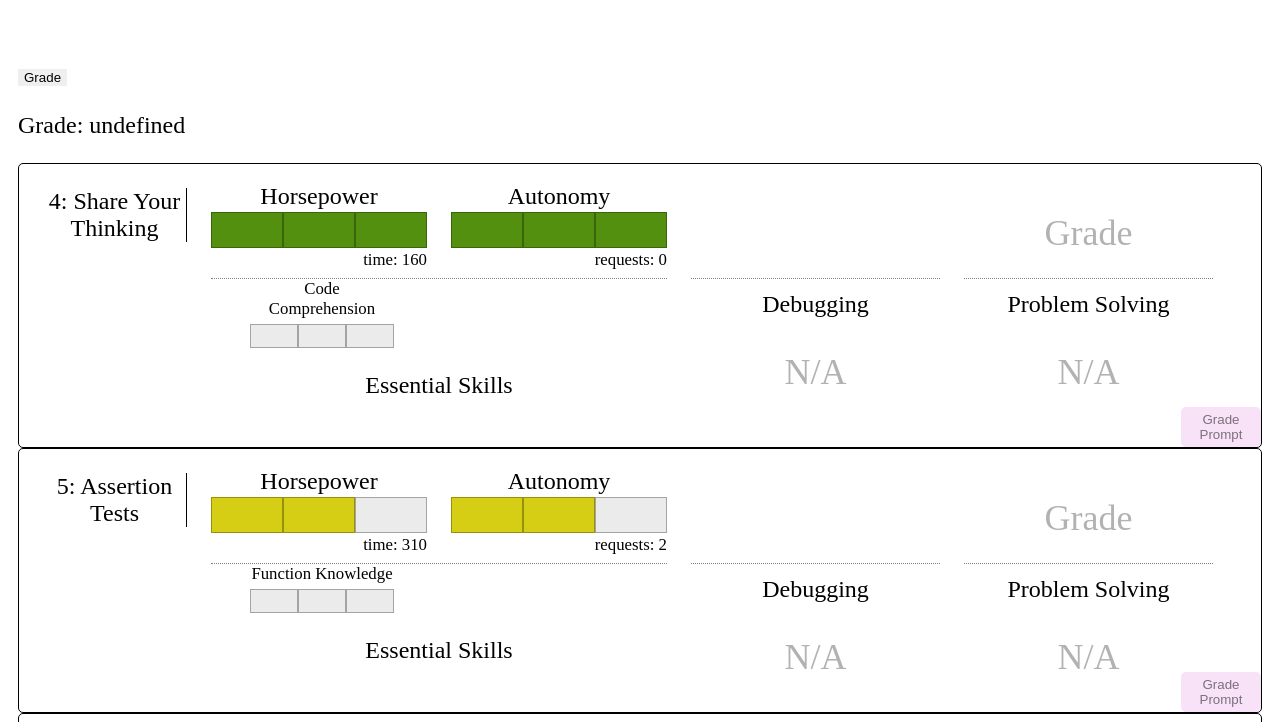
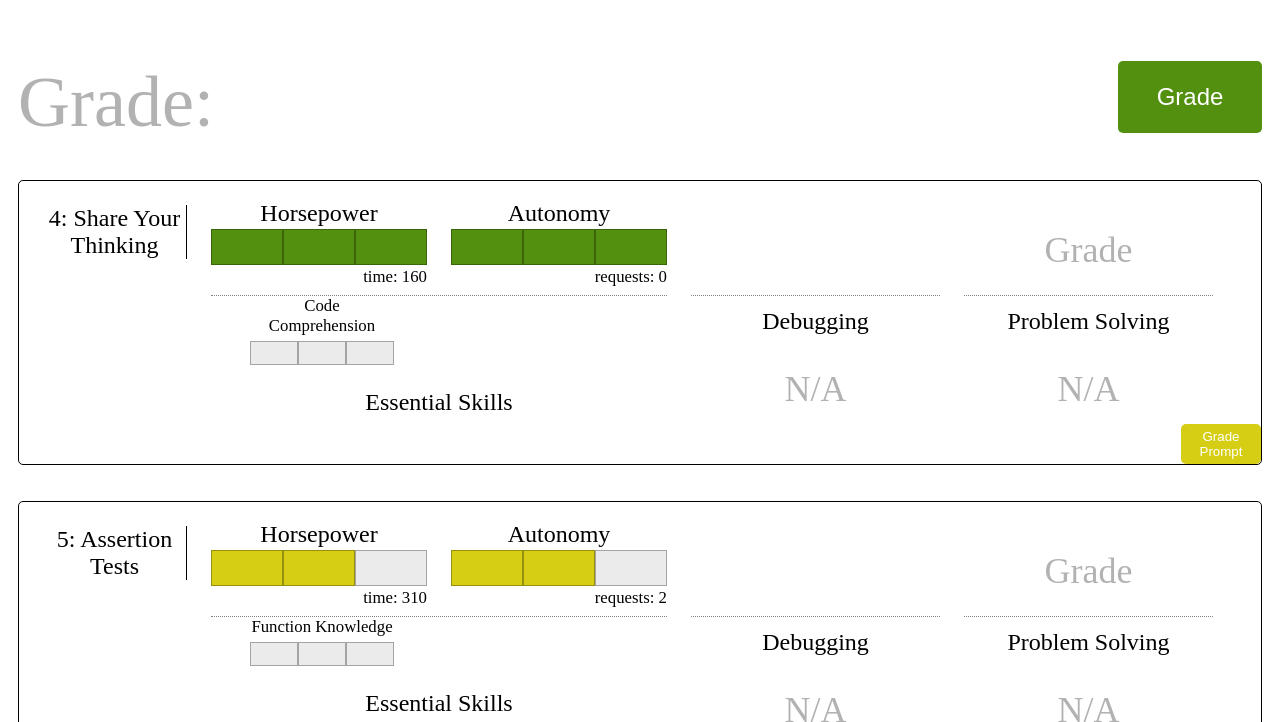
Before and after one commit to jonpaul108/grade_test, a plain HTML site: page test.html in a window 1280 px wide. Both pictures are taken after a click on the button "Grade". Shown: the top 722 px of the page. Drawn offline with Linux system fonts and the light colour scheme.

Commit message:
completed header with function grade click

```diff
--- a/lib/app.js
+++ b/lib/app.js
@@ -2,9 +2,9 @@ import { delineateGrades } from "./utilities/getGrades.js";
 import { PromptGrades } from "./views/promptGrades.js";
 import { weatherData as tAAData } from "../data/tAAData.js";
 import { studentData } from "../data/studentData.js";
-import { calculateGrade } from "./utilities/calculateGrade.js";
 import { handlePromptGradeClick } from "./utilities/handlePromptGradeClick.js";
 import { header } from "./views/header.js";
+import { calculateFinalGrade } from "./utilities/calculateFinalGrade.js";
 
 
 export class App {
@@ -12,9 +12,10 @@ export class App {
     this.state = {
       grades: [],
       totalHelpRequests: 0,
-      grade: "",
+      finalGrade: "",
     };
-    this.header= header.bind(this);
+    this.header = header.bind(this);
+    this.handleFinalGrade = this.handleFinalGrade.bind(this);
   }
 
   getTAAData() {
@@ -25,16 +26,32 @@ export class App {
     //to retrieve student data
   }
 
+  handleFinalGrade(e) {
+    console.log("final Grade");
+    const { grades } = this.state;
+    const grade = calculateFinalGrade(grades, tAAData);
+    this.finalGrade = this.state;
+    this.changeFinalGrade(this.state.finalGrade);
+  }
+
+  changeFinalGrade(grade = "") {
+    const gradeSpan = document.getElementById("final_grade");
+    const lowerCase = grade.toLowerCase();
+    const textClass = lowerCase === "accept" ? "green-text" : lowerCase === "two-week" ? "yellow-text" : "red-text";
+    gradeSpan.innerText = grade;
+    gradeSpan.className = textClass;
+  }
+
   view() {
     const { prompts } = tAAData;
     const { grades } = this.state;
     const { header } = this;
     const appContainer = document.createElement("div");
-    appContainer.className = "app_container";
-
+    const headerBar = header();
     delineateGrades(studentData, tAAData, grades);
 
-    appContainer.append(header());
+    appContainer.className = "app_container";
+    appContainer.append(headerBar);
 
     grades.forEach((el, i) => {
       const promptGrades = new PromptGrades(el, prompts[i], studentData[i]);
@@ -48,7 +65,6 @@ export class App {
       appContainer.append(prompt);
     });
 
-    console.log(grades);
     return appContainer;
   }
 }
--- /dev/null
+++ b/lib/utilities/calculateFinalGrade.js
@@ -0,0 +1,22 @@
+export function calculateFinalGrade(grades, tAA) {
+  console.log(grades, tAA);
+  const horsepower = calculateHorsepowerAndAutonomy(grades, "horsepower");
+  const autonomy = calculateHorsepowerAndAutonomy(grades, "autonomy");
+
+
+}
+
+function calculateHorsepowerAndAutonomy(grades, topic) {
+  return grades.reduce((sum, el) => {
+    if (el[topic] === "twoWeek") {
+      return sum + 2;
+    } else if (el[topic] === "fourWeek") {
+      return sum + 3;
+    }
+    return sum;
+  }, 0);
+}
+
+function aggegrateSkills(grades, tAA) {
+
+}
--- a/lib/views/header.js
+++ b/lib/views/header.js
@@ -1,13 +1,22 @@
 export function header() {
-  const { finalGrade } = this;
+  const { finalGrade } = this.state;
+  const { handleFinalGrade } = this;
   const containerEl = document.createElement("div");
+  const buttonEl = document.createElement("button");
+
+  buttonEl.id = "grade_all_btn";
+  buttonEl.className = "btn grade_all_btn";
+  buttonEl.innerText = "Grade";
   containerEl.className = "header flex_row";
+
+  buttonEl.addEventListener("click", handleFinalGrade);
   const innerHTML = `
-    <button id="grade_all_btn" class="btn grade_all_btn">Grade</button>
     <div class="grade_display_container">
-      <p id="grade_display" class="grade_display">Grade: ${finalGrade}</p>
+      <span>Grade:</span><span id="final_grade">${finalGrade || ''}</span>
     </div>
   `
   containerEl.innerHTML = innerHTML;
+  containerEl.append(buttonEl);
+
   return containerEl;
 }
--- a/styles/styles.css
+++ b/styles/styles.css
@@ -22,9 +22,15 @@ body {
   font-size: 1.2em;
   display: flex;
   flex-direction: column;
+
 }
 
 .grading_bar_container {
+  width: 100%;
+  height: 100%;
+}
+
+.app_container {
   display: flex;
   flex-direction: column;
   justify-content: flex-start;
@@ -35,6 +41,27 @@ body {
   margin-top: 2em;
   gap: 1.5em;
   position: relative;
+}
+
+.header {
+  display: flex;
+  flex-direction: row;
+  justify-content: space-between;
+  width: 100%;
+}
+
+.header > div {
+  position: relative;
+}
+
+.header > div > span {
+  font-size: 3em;
+}
+
+.header > div > span:first-of-type {
+  font-size: 3em;
+  color: rgba(0,0,0,0.3);
+  margin-right: 0.5em;
 }
 
 .prompt {
@@ -208,24 +235,24 @@ body {
 .btn {
   cursor: pointer;
   border: none;
+  transition: all ease-in 0.1s;
+  border-radius: 5px;
+  height: 3em;
+  width: 6em;
 }
 
 .prompt_grade_btn {
-  background-color: rgba(218,112,214, 0.2);
+  background-color: var(--grade-two-week-yellow);
   position: absolute;
   right: 0;
   bottom: 0;
-  border-radius: 5px;
-  height: 3em;
-  width: 6em;
-  color: rgba(0,0,0,0.5);
-  transition: all ease-in 0.3s;
+  color: white;
 }
 
 
 .prompt_grade_btn:hover {
   transform: scale(1.1);
-  background-color: rgba(218,112,214, 0.7);
+  background-color: var(--grade-accept-green);
   color: white;
 }
 
@@ -239,3 +266,15 @@ body {
   justify-items: center;
   text-align: center;
 }
+
+
+.grade_all_btn {
+  background-color: rgba(83, 144, 15, 1);
+  border-radius: 5px;
+  font-size: 1em;
+  color: white;
+}
+
+.grade_all_btn:hover {
+  transform: scale(1.1);
+}
```
